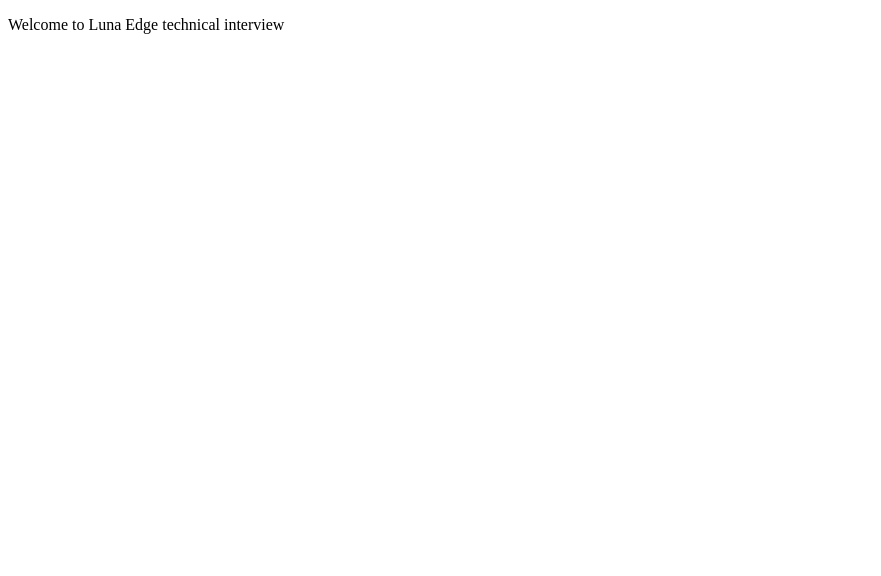
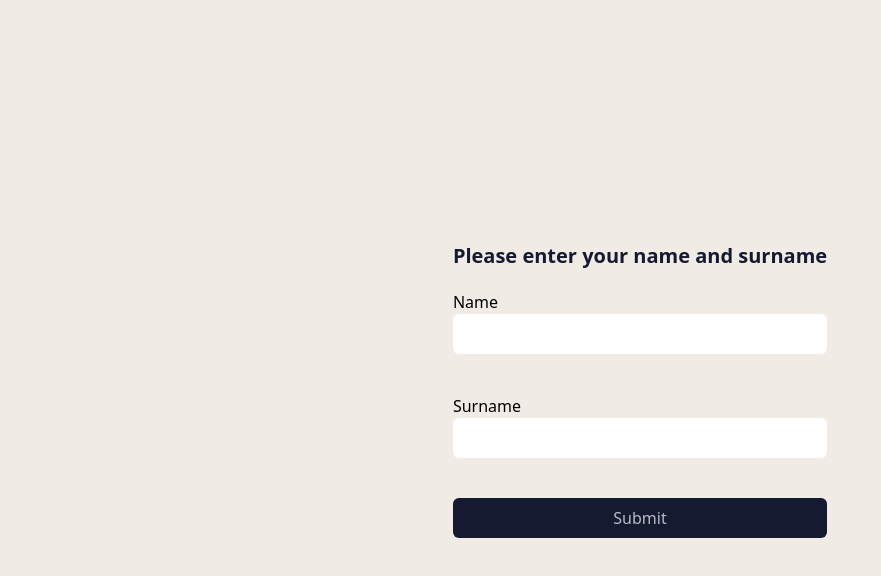
Before and after one commit to BapBap7/lunar_internship, a React (Vite) app: page / in a window 1280 px wide. Shown: the top 576 px of the page, without its empty margins (0-881 px from the left). Built offline with nearby package versions, Linux system fonts and the light colour scheme.

Commit message:
added logging in

```diff
--- a/index.html
+++ b/index.html
@@ -3,6 +3,7 @@
   <head>
     <meta charset="UTF-8" />
     <link rel="icon" type="image/svg+xml" href="/favicon.svg" />
+    <link href="/dist/output.css" rel="stylesheet">
     <meta name="viewport" content="width=device-width, initial-scale=1.0" />
     <title>Luna Edge technical interview</title>
   </head>
--- a/src/App.tsx
+++ b/src/App.tsx
@@ -1,10 +1,11 @@
 import { useState } from 'react'
+import HomePage from "./pages/Home";
 
 function App() {
   return (
-    <div>
-      <p>Welcome to Luna Edge technical interview</p>
-    </div>
+    <>
+        <HomePage />
+    </>
   )
 }
 
--- a/src/index.css
+++ b/src/index.css
@@ -0,0 +1,3 @@
+@tailwind base;
+@tailwind components;
+@tailwind utilities;
--- /dev/null
+++ b/src/pages/Home.tsx
@@ -0,0 +1,134 @@
+import {useState} from "react";
+import {SubmitHandler, useForm, Controller} from "react-hook-form";
+
+type UserValues = {
+    firstName: string
+    lastName: string
+}
+
+export default function HomePage() {
+
+    const [logged, setLogged] = useState(false)
+    const {
+        control,
+        handleSubmit,
+        formState
+    } = useForm<UserValues>({
+        mode: 'onBlur',
+        shouldUnregister: true
+    })
+
+    const [userData, setUserData] = useState({
+        firstName: "",
+        lastName: ""
+    })
+
+    const onSubmit: SubmitHandler<UserValues> = (data) => {
+        setLogged(true)
+        setUserData({
+            firstName: data.firstName,
+            lastName: data.lastName
+        })
+    }
+
+    return (
+        <div className="flex">
+            {/* left part with my teams */}
+            {logged && <div className="w-4/12 p-4 h-screen bg-primary text-2xl float-left">
+                <h2 className="pt-20 flex justify-center text-center text-quaternary font-semibold">
+                    {userData.firstName} {userData.lastName}
+                    <br />
+                    <br />
+                    History:
+                </h2>
+            </div>}
+
+            {/* right part to create team */}
+            <div className="w-full px-4 h-screen bg-quaternary flex items-center justify-center ">
+                {logged ?
+                    <div>
+
+                    </div> :
+                    <div className="grid grid-cols-1 gap-5 ">
+                        <h3 className="text-primary text-center font-semibold text-xl">
+                            Please enter your name and surname
+                        </h3>
+                        <form onSubmit={handleSubmit(onSubmit)} className="flex flex-col mb-5">
+                            <label>Name</label>
+                            <Controller
+                                name="firstName"
+                                control={control}
+                                defaultValue=""
+                                rules={{
+                                    required: 'This field is required',
+                                    minLength: {
+                                        value: 2,
+                                        message: 'Please enter at least 2 symbols',
+                                    },
+                                    maxLength: {
+                                        value: 12,
+                                        message: 'Maximum length is 12 symbols',
+                                    },
+                                }}
+                                render={({field}) => (
+                                    <div className=" mb-10 relative">
+                                        <input {...field} className="rounded-md p-2 w-full"/>
+                                        {formState.errors.firstName ? (
+                                            <div className="absolute top-full left-0 mt-1 text-red">
+                                                {formState.errors.firstName.message}
+                                            </div>
+                                        ) : (
+                                            <div className="absolute top-full left-0 mt-1 invisible">
+                                                Placeholder for error message
+                                            </div>
+                                        )}
+                                    </div>
+                                )}
+                            />
+
+                            <label>Surname</label>
+
+                            <Controller
+                                name="lastName"
+                                control={control}
+                                defaultValue=""
+                                rules={{
+                                    required: 'This field is required',
+                                    minLength: {
+                                        value: 2,
+                                        message: 'Please enter at least 2 symbols',
+                                    },
+                                    maxLength: {
+                                        value: 12,
+                                        message: 'Maximum length is 12 symbols',
+                                    },
+                                }}
+                                render={({field}) => (
+                                    <div className=" mb-10 relative">
+                                        <input {...field} className="rounded-md p-2 w-full"/>
+                                        {formState.errors.lastName ? (
+                                            <div className="absolute top-full left-0 mt-1 text-red">
+                                                {formState.errors.lastName.message}
+                                            </div>
+                                        ) : (
+                                            <div className="absolute top-full left-0 mt-1 invisible">
+                                                Placeholder for error message
+                                            </div>
+                                        )}
+                                    </div>
+                                )}
+                            />
+
+                            <button type="submit"
+                                    className="bg-primary text-tertiary rounded-md p-2 hover:bg-secondary transition duration-300 delay-50">
+                                Submit
+                            </button>
+                        </form>
+
+                    </div>
+                }
+            </div>
+        </div>
+    );
+
+}
--- a/tailwind.config.js
+++ b/tailwind.config.js
@@ -1,8 +1,17 @@
 /** @type {import('tailwindcss').Config} */
 export default {
-  content: [],
-  theme: {
-    extend: {},
-  },
-  plugins: [],
+    content: ['./src/pages/**/*.tsx',
+        './src/components/**/*.tsx',],
+    theme: {
+        extend: {
+            colors: {
+                'primary': '#161A30',
+                'secondary': '#31304D',
+                'tertiary': '#B6BBC4',
+                'quaternary': '#F0ECE5',
+                'red' : '#FF0000'
+            }
+        },
+    },
+    plugins: [],
 }
```
Also changed, not shown: src/mynote.md (added, +13 -0 lines).
